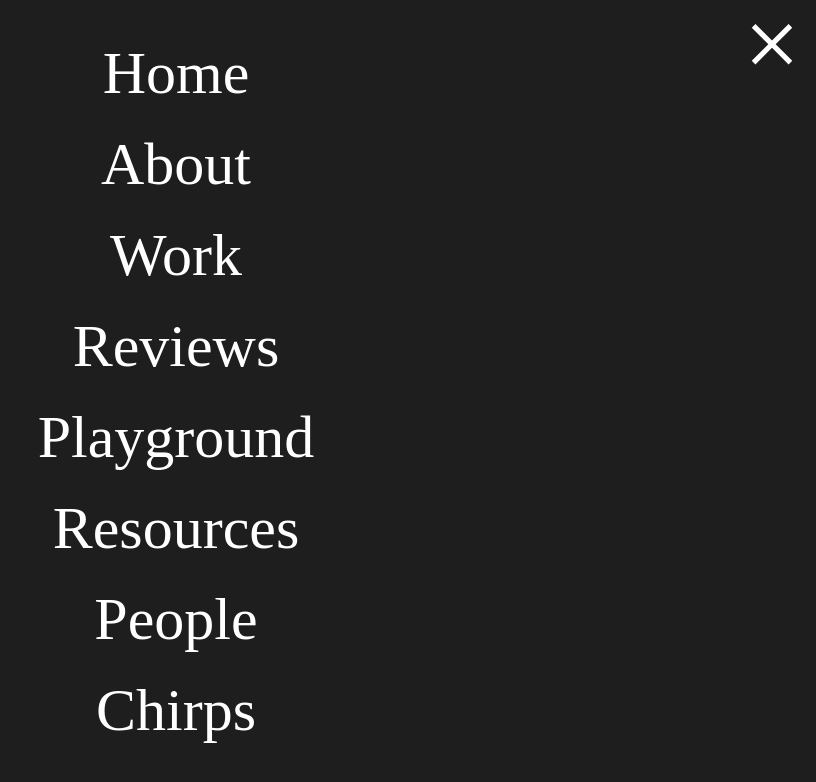
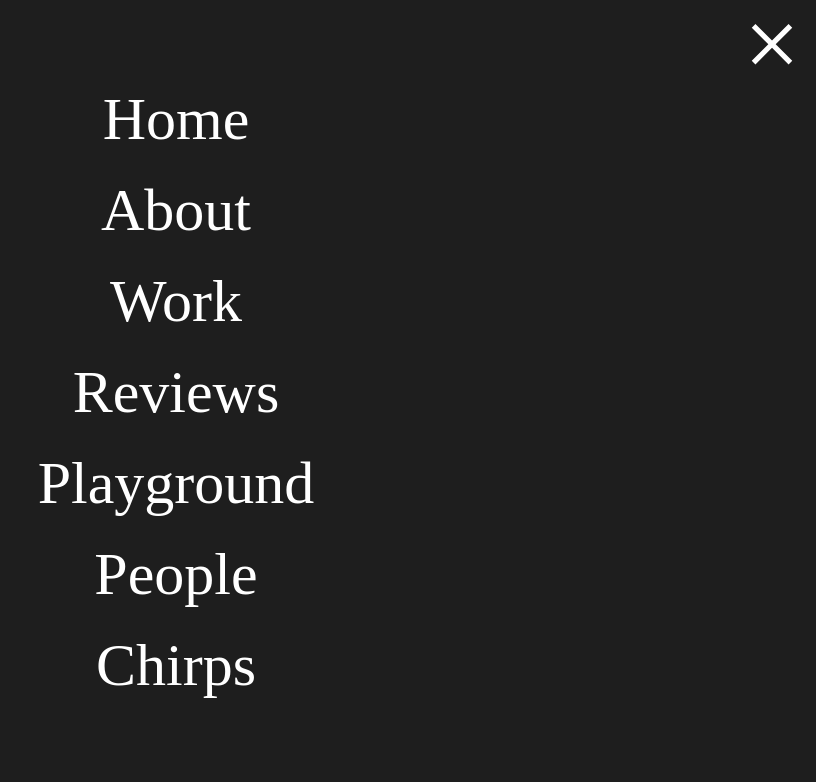
Before and after one commit to eugelogic/emerald, a Next.js app: page /menu in a window 1280 px wide. Shown: the top 782 px of the page, without its empty margins (464-1280 px from the left). Built offline with nearby package versions, Linux system fonts and the light colour scheme; a web font is replaced by a local one.

Commit message:
Temp remove the link to the Resources page from the main nav menu

```diff
--- a/pages/menu.js
+++ b/pages/menu.js
@@ -45,11 +45,6 @@ const Menu = () => {
                         </Link>
                     </li>
                     <li>
-                        <Link href="/resources">
-                            <a>Resources</a>
-                        </Link>
-                    </li>
-                    <li>
                         <Link href="/people">
                             <a>People</a>
                         </Link>
```
